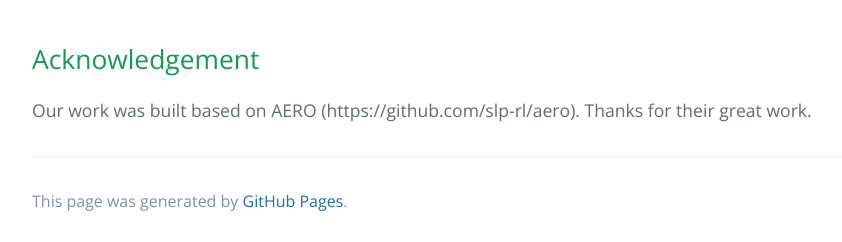
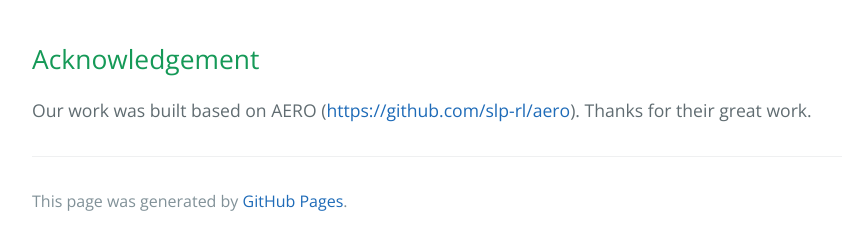
Before and after one commit to sdnetdemo/sdnetdemo.github.io, a Jekyll site: the page built from index.md, in a window 1280 px wide and 900 px high, scrolled down 4213 px. Shown: the part 655-897 px from the top of the window, without its empty margins (192-1034 px from the left). Built offline with Jekyll 4.4.1, drawn with Linux system fonts in a browser that asks for light colours; our own code applies the rules of GitHub Pages for plain Markdown files.

```diff
--- a/index.md
+++ b/index.md
@@ -76,4 +76,4 @@ Layers are listed in order of precedence, from top to bottom.
 
 ## Acknowledgement
 
-Our work was built based on AERO (https://github.com/slp-rl/aero). Thanks for their great work.
+Our work was built based on AERO (<https://github.com/slp-rl/aero>). Thanks for their great work.
```
